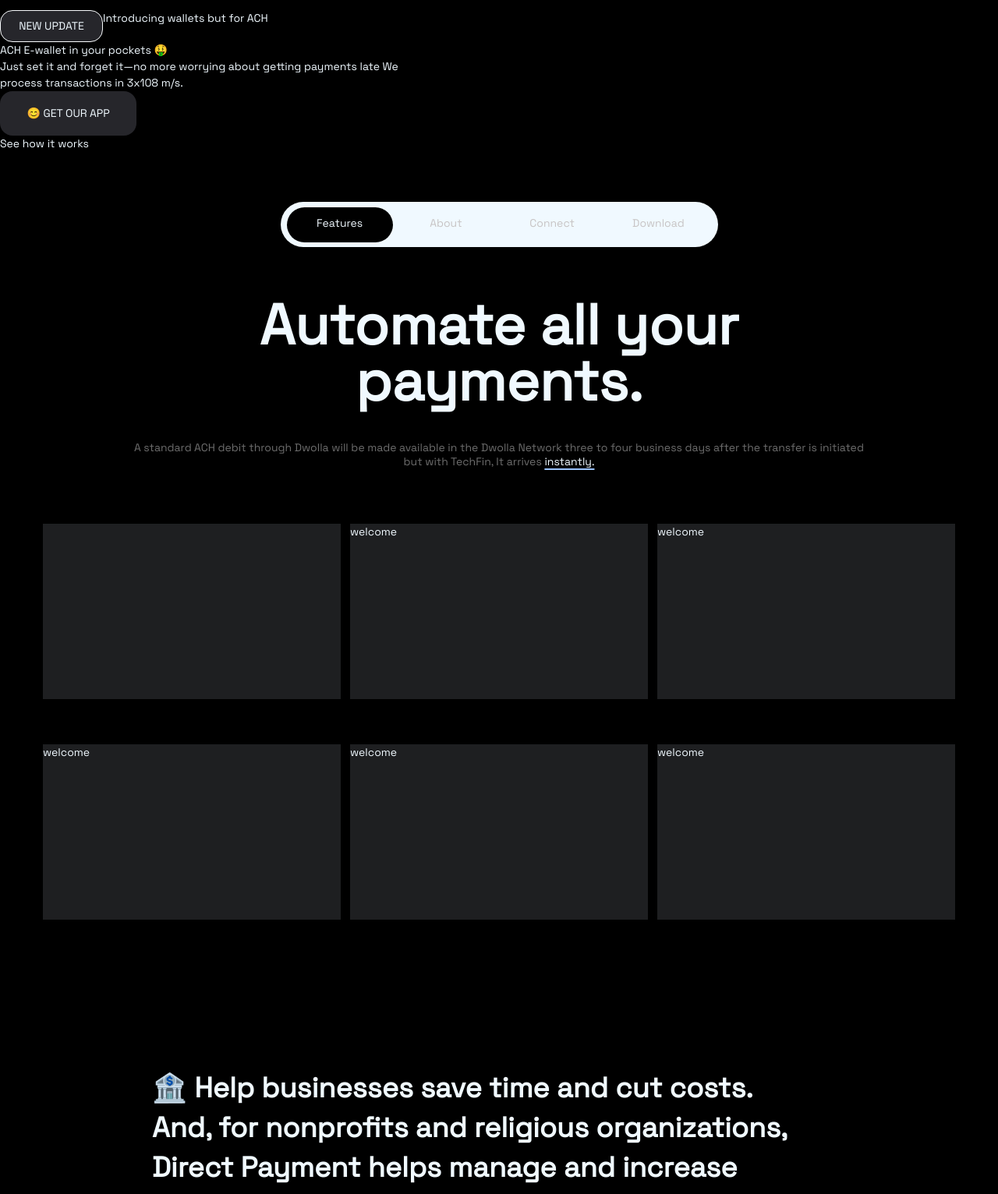
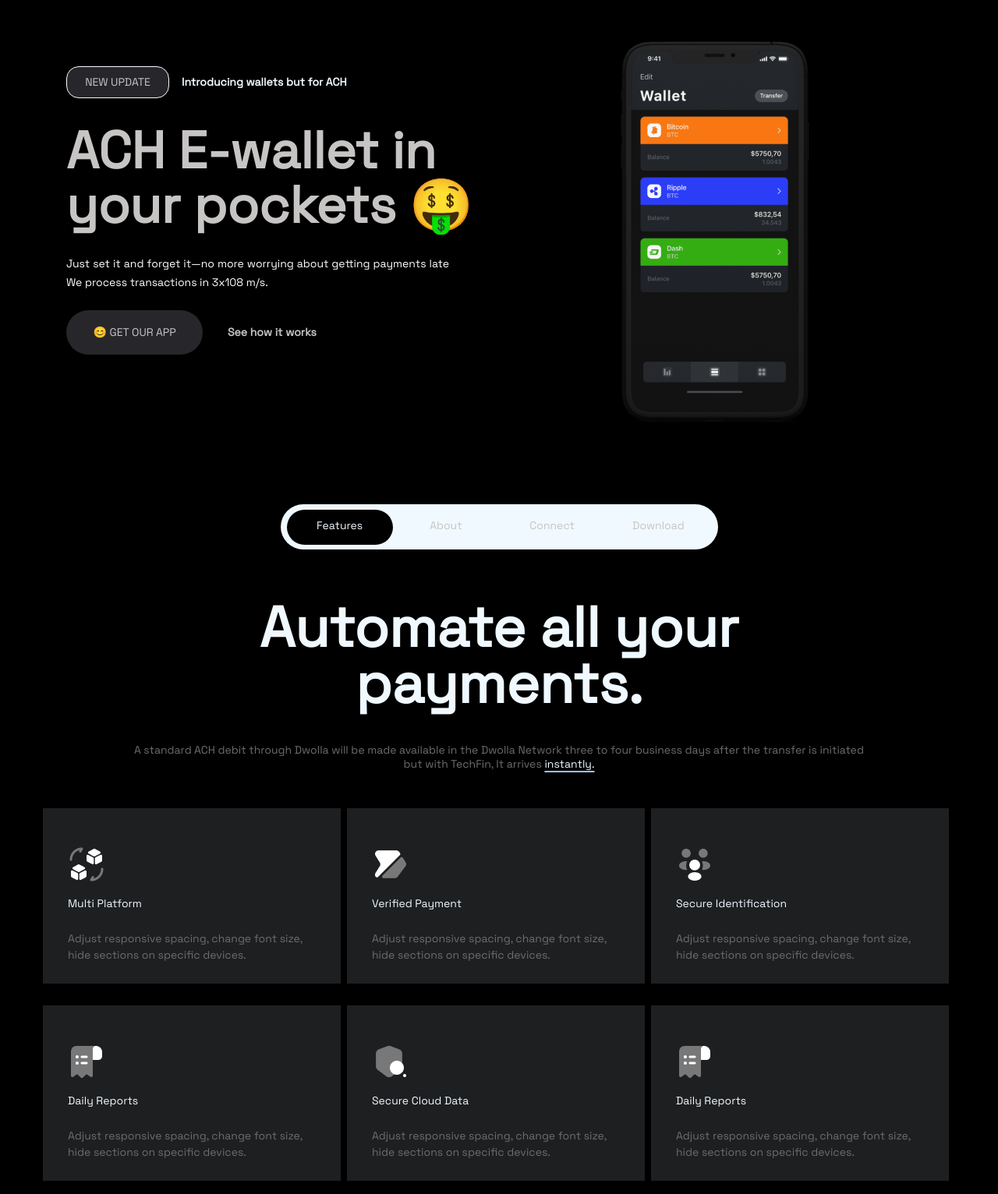
Before and after one commit to nvegs/techFin, a website: page index.html in a window 1280 px wide. Shown: the part 60-1592 px from the top of the page at 78% size. Drawn offline with Linux system fonts and the light colour scheme.

Commit message:
Desktop UI milestone

```diff
--- a/index.html
+++ b/index.html
@@ -32,34 +32,43 @@
           </div>
         </div>
 
-        <div class="banner w-full text-sky-50">
-          <div class="banner_1 w-[552px] self-center">
-            <div class="flex flex-row banner_col_1">
-              <button
-                class="w-[132px] h-[41px] bg-[#26262B] rounded-2xl order-1 border border-slate-50 text-center"
+        <div class="w-[1142px] grid mx-auto place-content-center p-10">
+          <div class="grid grid-cols-2 w-[1110px] mx-auto">
+            <div class="col-span-1 font-bold">
+              <span class="flex gap-4 py-8">
+                <button
+                  class="w-[132px] h-[41px] bg-[#26262B] rounded-2xl border border-slate-50 text-center"
+                >
+                  NEW UPDATE
+                </button>
+
+                <p class="text-sky-50 self-center">
+                  Introducing wallets but for ACH
+                </p>
+              </span>
+              <p class="text-[66px] leading-[70px]">
+                ACH E-wallet in your pockets 🤑
+              </p>
+              <p
+                class="text-[#ffffff] text-justify w-[491px] h-[36px] leading-6 py-4 font-medium my-3"
               >
-                NEW UPDATE
-              </button>
-              <p class="order-2">Introducing wallets but for ACH</p>
-            </div>
-
-            <div class="banner_col_2">
-              <h1>ACH E-wallet in your pockets 🤑</h1>
-              <p class="text-[14px]">
                 Just set it and forget it—no more worrying about getting
                 payments late We process transactions in 3x108 m/s.
               </p>
+              <div class="flex gap-8 py-8">
+                <button
+                  class="font-medium bg-[#26262B] rounded-full leading-2 w-[175px] h-[57px] my-2"
+                >
+                  😊 GET OUR APP
+                </button>
+                <p class="self-center">See how it works</p>
+              </div>
             </div>
 
-            <div class="banner_col_3">
-              <button class="w-[175px] h-[57px] bg-[#26262B] rounded-2xl">
-                😊 GET OUR APP
-              </button>
-              <p>See how it works</p>
+            <div class="flex col-span-1 justify-center">
+              <img src="./img/image_1.png" class="" alt="pc" />
             </div>
           </div>
-
-          <div class="banner_2 border-slate-50"></div>
         </div>
 
         <div class="my-16">
@@ -95,17 +104,61 @@
           </p>
         </div>
 
-        <div
-          class="grid grid-cols-3 gap-3 mx-auto w-[1170px] text-sky-50 py-12"
-        >
-          <div class="w-[382px] h-[225px] bg-[#1E1F21] my-[23px]">
-            <p></p>
+        <div class="mx-auto w-[1170px] text-sky-50 py-4">
+          <div class="grid grid-cols-3 py-8 gap-y-7">
+            <div class="w-[382px] h-[225px] bg-[#1E1F21] p-8">
+              <img src="./img/convert-3d-cube.png" alt="" class="pt-4" />
+              <h1 class="pt-4">Multi Platform</h1>
+              <p class="text-[#6D6D6D] pt-6">
+                Adjust responsive spacing, change font size, hide sections on
+                specific devices.
+              </p>
+            </div>
+            <div class="w-[382px] h-[225px] bg-[#1E1F21] p-8">
+              <img src="./img/tag-right.png" alt="" class="pt-4" />
+              <h1 class="pt-4">Verified Payment</h1>
+              <p class="text-[#6D6D6D] pt-6">
+                Adjust responsive spacing, change font size, hide sections on
+                specific devices.
+              </p>
+            </div>
+
+            <div class="w-[382px] h-[225px] bg-[#1E1F21] p-8">
+              <img src="./img/people.png" alt="" class="pt-4" />
+              <h1 class="pt-4">Secure Identification</h1>
+              <p class="text-[#6D6D6D] pt-6">
+                Adjust responsive spacing, change font size, hide sections on
+                specific devices.
+              </p>
+            </div>
+
+            <div class="w-[382px] h-[225px] bg-[#1E1F21] p-8">
+              <img src="./img/receipt-item-1.png" alt="" class="pt-4" />
+              <h1 class="pt-4">Daily Reports</h1>
+              <p class="text-[#6D6D6D] pt-6">
+                Adjust responsive spacing, change font size, hide sections on
+                specific devices.
+              </p>
+            </div>
+
+            <div class="w-[382px] h-[225px] bg-[#1E1F21] p-8">
+              <img src="./img/shield-search.png" alt="" class="pt-4" />
+              <h1 class="pt-4">Secure Cloud Data</h1>
+              <p class="text-[#6D6D6D] pt-6">
+                Adjust responsive spacing, change font size, hide sections on
+                specific devices.
+              </p>
+            </div>
+
+            <div class="w-[382px] h-[225px] bg-[#1E1F21] p-8">
+              <img src="./img/receipt-item-1.png" alt="" class="pt-4" />
+              <h1 class="pt-4">Daily Reports</h1>
+              <p class="text-[#6D6D6D] pt-6">
+                Adjust responsive spacing, change font size, hide sections on
+                specific devices.
+              </p>
+            </div>
           </div>
-          <div class="w-[382px] h-[225px] bg-[#1E1F21] my-[23px]">welcome</div>
-          <div class="w-[382px] h-[225px] bg-[#1E1F21] my-[23px]">welcome</div>
-          <div class="w-[382px] h-[225px] bg-[#1E1F21] my-[23px]">welcome</div>
-          <div class="w-[382px] h-[225px] bg-[#1E1F21] my-[23px]">welcome</div>
-          <div class="w-[382px] h-[225px] bg-[#1E1F21] my-[23px]">welcome</div>
         </div>
       </div>
 
@@ -139,19 +192,21 @@
         </div>
       </div>
 
-      <div class="container mb-24 mt-20 w-full">
-        <div class="w-[1142px] h-[719px] bg-[#1E1F21] mx-auto">
+      <div class="container w-full">
+        <div
+          class="w-[1142px] h-[719px] grid justify-around bg-[#1E1F21] mx-auto"
+        >
           <div
-            class="grid grid-cols-2 w-[683px] mx-auto text-sky-50 text-center"
+            class="grid grid-cols-2 w-[683px] content-between mx-auto pt-6 text-sky-50 text-center"
           >
-            <div class="border-[#5E55FF] pt-7 pb-3 border-b">Send Funds</div>
-            <div class="pt-7 pb-3">Recieve Funds</div>
+            <div class="border-b border-[#5E55FF] col-span-1 p-6">
+              Send Funds
+            </div>
+            <div class="col-span-1 p-6">Recieve Funds</div>
           </div>
 
-          <div
-            class="grid grid-cols-2 grid-flow-col my-32 text-sky-50 border border-indigo-600"
-          >
-            <div class="w-[383px] border font-bold border-sky-50">
+          <div class="grid grid-cols-2 w-[793px] h-[362px] gap-1">
+            <div class="col-span-1 font-bold">
               <p class="my-1 text-base">— 890m Transactions Completed</p>
               <p class="text-[55px] leading-[70px]">Connect your Debit Card.</p>
               <p
@@ -162,47 +217,81 @@
                 improving processing speeds.
               </p>
               <button
-                class="font-medium bg-[#26262B] rounded-full leading-4 w-[175px] h-[57px] my-3"
+                class="font-medium bg-[#26262B] rounded-full leading-4 w-[175px] h-[57px] my-2"
               >
                 🚀 GET STARTED
               </button>
             </div>
 
-            <div class="border border-sky-50">
+            <div class="col-span-1 w-[500px] h-[362px]">
               <img src="./img/image_4.png" alt="pc" />
             </div>
           </div>
         </div>
+
+        <!-- -->
+
+        <div class="grid mx-auto w-[338px] h-[36px]">
+          <p class="text-[#6D6D6D] leading-5 pt-6">
+            We are currently in BETA, you may encounter some issues if you go
+            ahead and launch now.
+          </p>
+        </div>
       </div>
 
       <div class="container w-full">
-        <div class="w-[1163.69px] mx-auto">
+        <div class="w-[1142px] grid mx-auto">
+          <div
+            class="grid grid-cols-2 w-[1000px] h-[600px] mx-auto content-center justify-items-center my-16"
+          >
+            <div class="col-span-1 font-bold pt-8">
+              <h1 class="text-[59px] font-[700]">
+                ACH E-wallet in your pockets 🤑
+              </h1>
+              <p
+                class="text-[#6D6D6D] w-[374px] h-[54px] leading-4 font-medium my-3"
+              >
+                When you wake up on a Friday and see that your salary was
+                automatically deposited to your bank account, that’s ACH.
+              </p>
+              <button
+                class="font-medium bg-[#26262B] rounded-full leading-4 w-[175px] h-[57px] my-2"
+              >
+                🚀 GET OUR APP
+              </button>
+            </div>
+
+            <div class="col-span-1 w-[402px] h-[330px]">
+              <img src="./img/image3.png" alt="pc" />
+            </div>
+          </div>
+
           <p class="text-[#6D6D6D] text-center leading-5 py-8">
             Insipired by Global Brands
           </p>
 
           <div class="flex flex-row gap-24">
-            <div>
+            <div class="flex-initial">
               <a href="">
                 <img src="./img/mv/Frame-7.png" alt="" />
               </a>
             </div>
-            <div>
+            <div class="flex-initial">
               <a href="">
                 <img src="./img/mv/Frame-11.png" alt="" />
               </a>
             </div>
-            <div>
+            <div class="flex-initial">
               <a href="">
                 <img src="./img/mv/Vector.png" alt="" />
               </a>
             </div>
-            <div>
+            <div class="flex-initial">
               <a href="">
                 <img src="./img/mv/Frame-10.png" alt="" />
               </a>
             </div>
-            <div>
+            <div class="flex-initial">
               <a href="">
                 <img src="./img/mv/vector-12.png" alt="" />
               </a>
```
Also changed, not shown: build/tailwind.css, img/image3.png (renamed from img/image 3.png), img/image_1.png (renamed from img/image 1.png).
